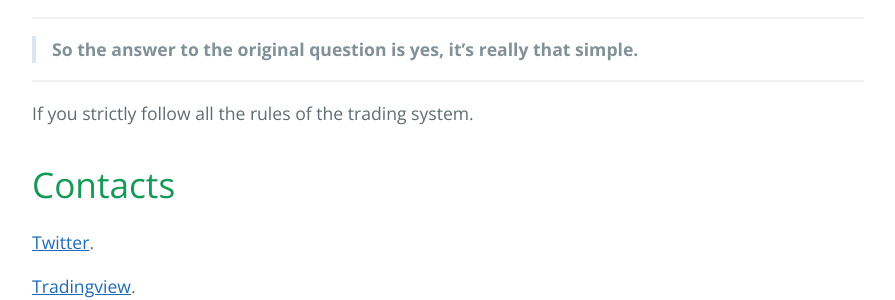
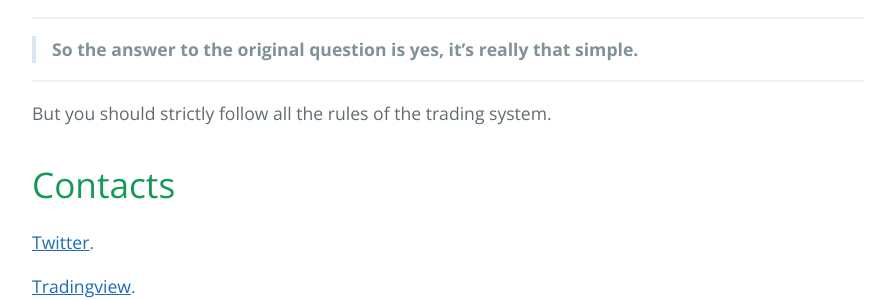
Before and after one commit to sergeyen7/sergeyen7.github.io, a Jekyll site: the page built from index.md, in a window 1280 px wide and 900 px high, scrolled down 9440 px. Shown: the part 504-804 px from the top of the window, without its empty margins (192-1087 px from the left). Built offline with Jekyll 4.4.1, drawn with Linux system fonts in a browser that asks for light colours; nearby versions of some CDN libraries.

Commit message:
Update index.md

```diff
--- a/index.md
+++ b/index.md
@@ -292,7 +292,7 @@ If there is no trend, small profit-loss-profit-loss - the chart is horizontal or
 > **So the answer to the original question is yes, it's really that simple.**
 
 * * *
-If you strictly follow all the rules of the trading system.
+But you should strictly follow all the rules of the trading system.
 
 # Contacts
 
```
